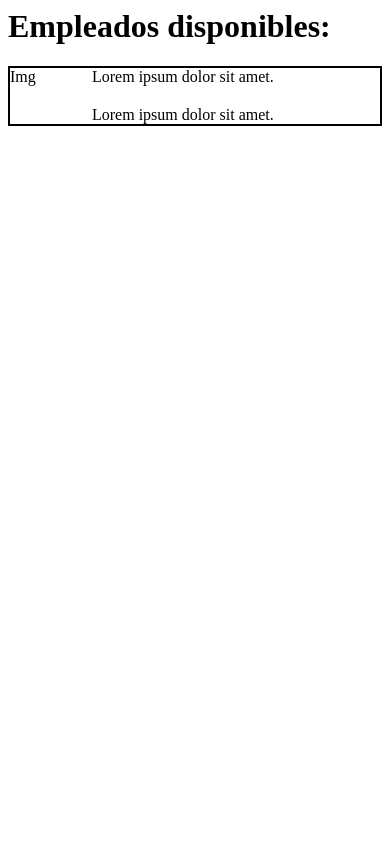
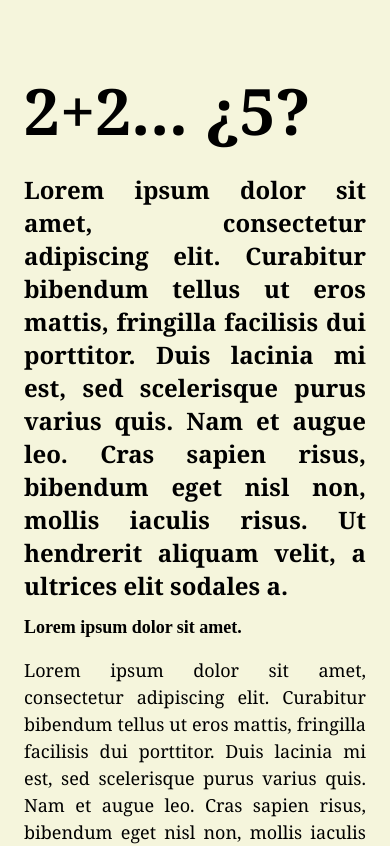
Before and after one commit to iaw-2024/jiferrarid-1-html-css, a plain HTML site: page index.html in a window 390 px wide. Shown: the top 846 px of the page. Drawn offline with Linux system fonts and the light colour scheme.

Commit message:
Estilado y estructura inicial de la pagina de noticias

```diff
--- a/index.html
+++ b/index.html
@@ -3,18 +3,42 @@
         <link href="listado\html_css\styles.css" rel="stylesheet">
     </head>
     <body>
-        <h1>Empleados disponibles:</h1>
         <div class="container">
-            <div class="avatar">
-                Img
+            <h1>2+2... ¿5?</h1>
+            <h3>Lorem ipsum dolor sit amet, consectetur adipiscing elit. Curabitur bibendum tellus ut eros mattis, fringilla facilisis dui porttitor. Duis lacinia mi est, sed scelerisque purus varius quis. Nam et augue leo. Cras sapien risus, bibendum eget nisl non, mollis iaculis risus. Ut hendrerit aliquam velit, a ultrices elit sodales a.</h3>
+            <div class="writterInfoBox">
+                <div class="avatar">
+                    <img src="listado\html_css\image.png">
+                </div>
+                <div class="writterInfoBoxText">
+                    <div class="writterInfoBoxHeader">
+                        <h2>Lorem ipsum dolor sit amet.</h2>
+                    </div>
+                    <div class="writterInfoBoxBody">
+                        Lorem ipsum dolor sit amet consectetur adipisicing elit. Consectetur cumque fugit adipisci, animi alias, aspernatur quibusdam quaerat veritatis minima magnam dolor quo error possimus iusto expedita nisi ipsam, quasi a.
+                    </div>
+                </div>
             </div>
-            <div class="textBox">
-                <div class="text">
-                    Lorem ipsum dolor sit amet.
-                </div>
-                <div class="text">
-                    Lorem ipsum dolor sit amet.
-                </div>
+            <div class="contentContainer">
+                Lorem ipsum dolor sit amet, consectetur adipiscing elit. Curabitur bibendum tellus ut eros mattis, fringilla facilisis dui porttitor. Duis lacinia mi est, sed scelerisque purus varius quis. Nam et augue leo. Cras sapien risus, bibendum eget nisl non, mollis iaculis risus. Ut hendrerit aliquam velit, a ultrices elit sodales a. Nulla lobortis turpis vel quam condimentum sodales. Curabitur sed dolor in ante imperdiet porta feugiat bibendum ex. Donec at auctor dui.
+
+                Donec placerat quis ex lobortis congue. Vestibulum egestas accumsan sapien in consequat. Donec maximus interdum sapien, non varius odio feugiat id. Lorem ipsum dolor sit amet, consectetur adipiscing elit. Nam consectetur mattis elit quis dignissim. Sed sed nisi nulla. Morbi fringilla lacus eu nibh congue fermentum. Cras eros tellus, tincidunt non consectetur pellentesque, fringilla eget dui. Proin tristique justo odio, sed aliquam lorem pellentesque nec. Nunc id cursus elit. In accumsan tortor interdum gravida bibendum. Nam a dui auctor tellus mattis rhoncus eu et lorem. Praesent eleifend turpis ut dolor gravida, a condimentum eros laoreet. Morbi semper viverra metus, in lobortis massa molestie a.
+
+                <img src="listado\html_css\imageLong.png">
+
+                Morbi fermentum, justo sit amet convallis convallis, turpis lacus consectetur dui, sit amet feugiat justo mauris a sem. Duis congue cursus nibh, quis hendrerit mauris tempor ac. Integer ornare mauris enim, ut posuere ante rutrum a. Phasellus consectetur mollis malesuada. Quisque hendrerit ut enim eu commodo. Suspendisse et turpis eget nunc imperdiet sagittis. Curabitur id augue rutrum, semper augue et, posuere est. Donec tempor, ligula ac dapibus lacinia, massa arcu tristique tellus, vitae mattis felis lectus in nulla. Suspendisse non leo in mauris varius tristique. Sed placerat rhoncus mauris, ac sagittis ipsum posuere et. Proin ullamcorper magna purus, vitae malesuada ipsum hendrerit sit amet.
+
+                Aliquam efficitur vel libero quis sodales. In iaculis ante ut ipsum aliquam, id accumsan purus interdum. Suspendisse sit amet blandit augue, in cursus dolor. Aenean vel ipsum enim. Donec in iaculis justo. Morbi et sapien dapibus, porttitor ante non, placerat est. Ut tempus viverra est eu euismod. Quisque at erat pharetra arcu fermentum dapibus eget a felis. Vivamus eu malesuada ligula, vel congue est.
+
+                Cras massa diam, mollis id sapien a, cursus aliquam ipsum. Vivamus lobortis in nulla quis lacinia. Quisque tincidunt tellus ut nibh tempor tincidunt. Maecenas consequat blandit erat, at commodo neque feugiat at. Aliquam porta felis eu est viverra mollis. Vivamus sodales faucibus dictum. Mauris quis interdum augue, eu porta neque. Pellentesque vitae est tellus. Aliquam vitae velit purus. Pellentesque tincidunt dignissim magna.
+            </div>
+            <div class="itemContainer">
+                <h2>Nombre | etc etc</h2>
+                <ul>
+                    <li>a</li>
+                    <li>b</li>
+                    <li>c</li>
+                </ul>
             </div>
         </div>
     </body>
--- a/listado/html_css/styles.css
+++ b/listado/html_css/styles.css
@@ -1,11 +1,114 @@
+body {
+    padding:1em;
+    background-color: #f5f5dc;
+    text-align: justify;
+}
+
 div.container {
-    border: 2px solid black;
-    display: grid;
-    grid-template-columns: 0.25fr 1fr;
-    gap: 10px;
+    display: flex;
+    flex-direction: column;
+    justify-content: center;
+    align-items: center;
 }
-div.textBox {
-    display: grid;
-    grid-template-rows: 1fr 1fr; /* Two rows with equal height */
-    gap: 20px;
+
+h1 {
+    text-align:left;
+    width:60%;
+    font-size: 64px; /* Tamaño de letra 24px */
+    font-family: Cambria, serif; /* Estilo de fuente Cambria */
 }
+
+h3 {
+    text-align:left;
+    width: 60%;
+    font-size: 24px;
+    font-family: Cambria, serif;
+    margin-top: -1em;
+    text-align: justify;
+}
+
+div.writterInfoBox {
+    display: flex;
+    align-items: top;
+    width: 60%;
+    text-align: justify;
+}
+div.writterInfoBoxText {
+    gap: 0.25em;
+}
+div.writterInfoBoxBody {
+
+}
+div.avatar {
+    margin: 10px;
+    height: auto;
+}
+div.avatar img {
+    width: 100%; /* La imagen ocupará el 100% del ancho del contenedor */
+    height: auto; /* La altura se ajustará automáticamente */
+    display: block;
+}
+div.contentContainer {
+    margin-top: 1em;
+    width: 60%;
+    line-height: 1.5; /* Interlineado 1.5 veces el tamaño de la fuente */
+    font-size: 18px; /* Tamaño de letra 24px */
+    font-family: Cambria, serif; /* Estilo de fuente Cambria */
+     /* Color de fondo amarillo pastel */
+    padding: 10px;
+}
+.itemContainer {
+    padding-left: 1em;
+}
+div.contentContainer img {
+    width: 100%; /* La imagen ocupará el 100% del ancho del contenedor */
+    display: block;
+    margin-top:1em;
+    margin-bottom:1em;
+}
+@media (max-width: 1000px) {
+    div.writterInfoBox {
+        width: 75%;
+    }
+    div.contentContainer {
+        width: 75%;
+    }
+    h3 {
+        width: 75%;
+    }
+    h1 {
+        width: 75%;
+    }
+}
+
+@media (max-width: 800px) {
+    div.writterInfoBox {
+        width: 100%;
+    }
+    div.contentContainer {
+        width: 100%;
+    }
+    h3 {
+        width: 100%;
+    }
+    h1 {
+        width: 100%;
+    }
+}
+
+@media (max-width: 650px) {
+    div.avatar {
+        display: none;
+    }
+    div.writterInfoBox {
+        border: 0px none black;
+    }
+    div.writterInfoBoxBody{
+        display: none;
+    }
+    div.writterInfoBoxHeader{
+        font-size:.75em;
+        margin-top:-2em;
+        margin-bottom:-2em;
+    }
+}
```
Also changed, not shown: listado/html_css/image.png (added), listado/html_css/imageLong.png (added).
